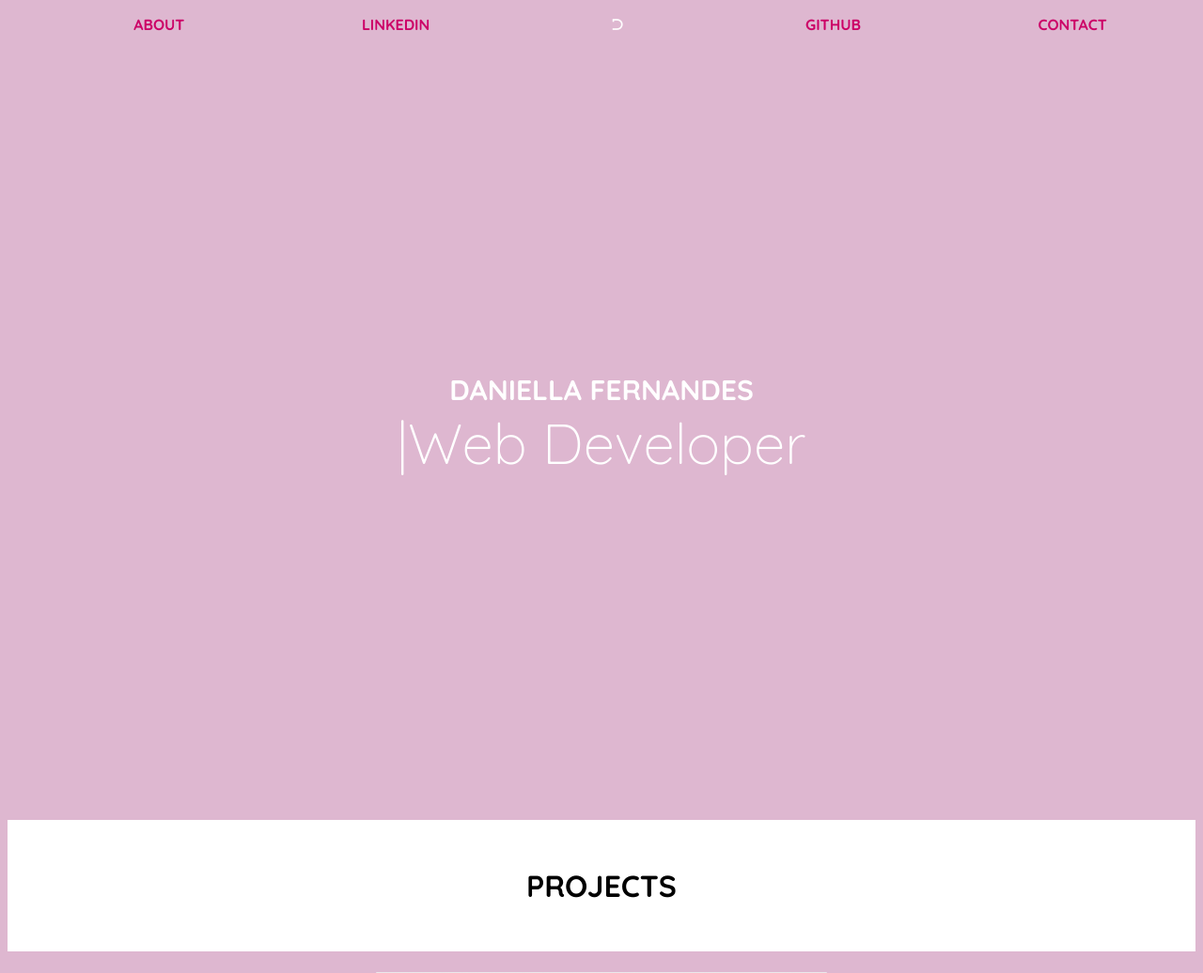
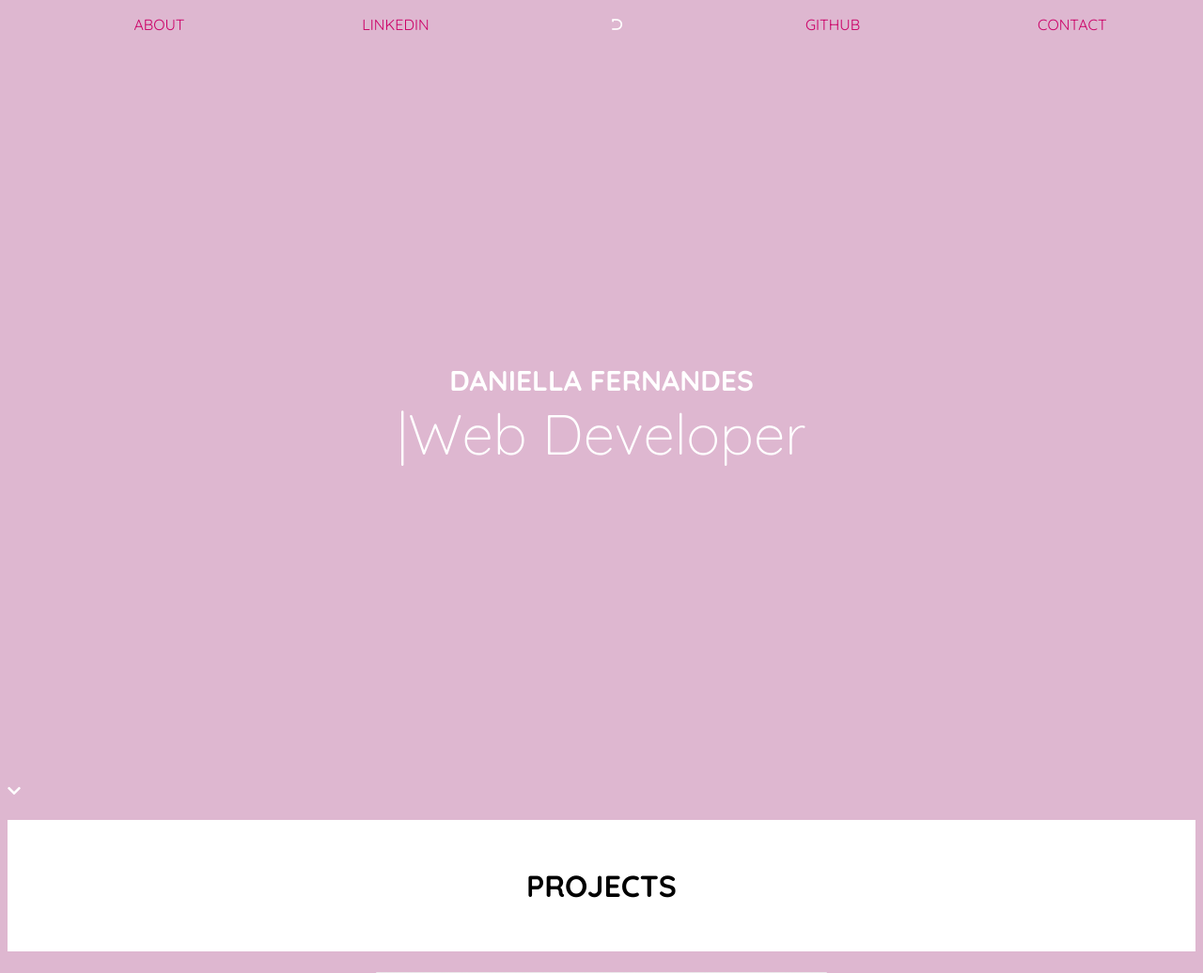
Before and after one commit to daniellafernandes14/Portfolio, a PHP site: page /portfolio.html in a window 1280 px wide. Shown: the top 1036 px of the page at 94% size. Run offline with PHP 8.4, Linux system fonts and the light colour scheme; some libraries are stand-ins or nearby versions.

Commit message:
Added chevron down icon button

```diff
--- a/portfolio.html
+++ b/portfolio.html
@@ -41,6 +41,9 @@
         <path fill="#B8E2C8" fill-opacity="0.8" d="M0,32L1440,256L1440,320L0,320Z"></path>
         </svg>
       </div> -->
+      <div class="arrow-down">
+        <i class="fas fa-chevron-down"></i>
+      </div>
     </div>
 
     <div class='projects'>
--- /dev/null
+++ b/style/arrow.css
@@ -0,0 +1,3 @@
+.arrow-down {
+  text-align: center;
+}
--- a/style/body.css
+++ b/style/body.css
@@ -6,7 +6,7 @@ body {
 a {
   text-decoration: none;
   color: #cc0067;
-  font-weight: bolder;
+  /* font-weight: bolder; */
 }
 
 #image-icon {
--- a/style/modal.css
+++ b/style/modal.css
@@ -4,7 +4,6 @@
   left: 51%;
   transform: translate(-50%, -50%) scale(0);
   transition: 200ms ease-in-out;
-  /* border: 1px solid black; */
   border-radius: 10px;
   z-index: 10;
   background-color: rgba(255,0,129,0.7);
```
